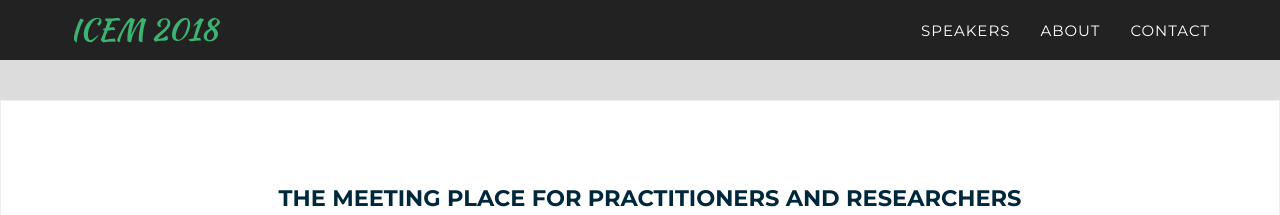
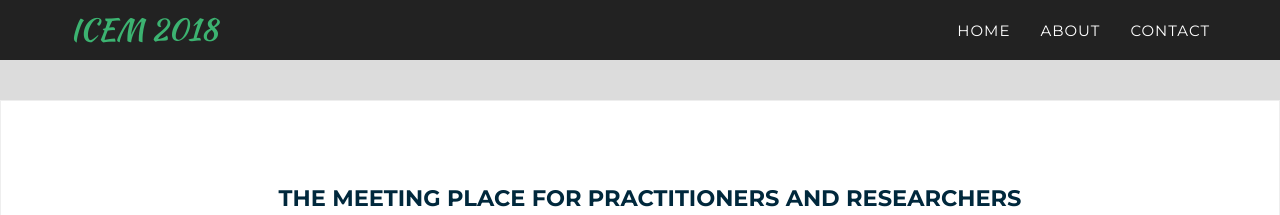
Before and after one commit to MJoosep/ICEM, a Jekyll site: the page built from _2017_pages/about.html, in a window 1280 px wide. Shown: the top 215 px of the page. Built offline with Jekyll 4.4.1, drawn with Linux system fonts in a browser that asks for light colours; nearby versions of some CDN libraries; some web fonts are replaced; library files that are not in the unit come from our copies.

Commit message:
Minor Errors

```diff
--- a/_includes/2017_data/header.html
+++ b/_includes/2017_data/header.html
@@ -19,7 +19,7 @@
                         <a href="/"></a>
                     </li>
                     <li>
-                        <a class="page-scroll" href="../#speakers">Speakers</a>
+                        <a class="page-scroll" href="../#intro">Home</a>
                     </li>
                     <li>
                         <a class="page-scroll" href="../#about">About</a>
```
Also changed, not shown: _2017_pages/about.html (+0 -14 lines).
